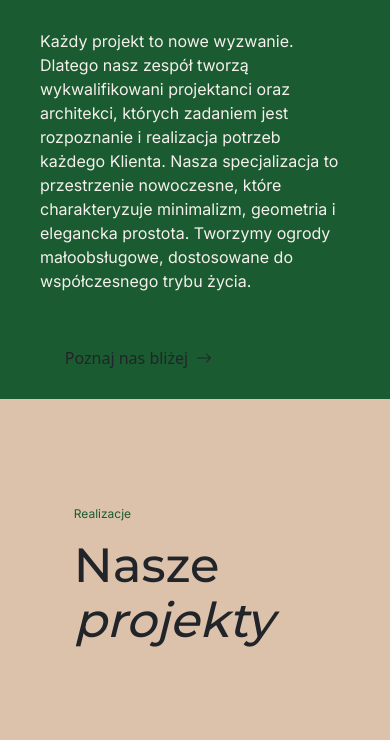
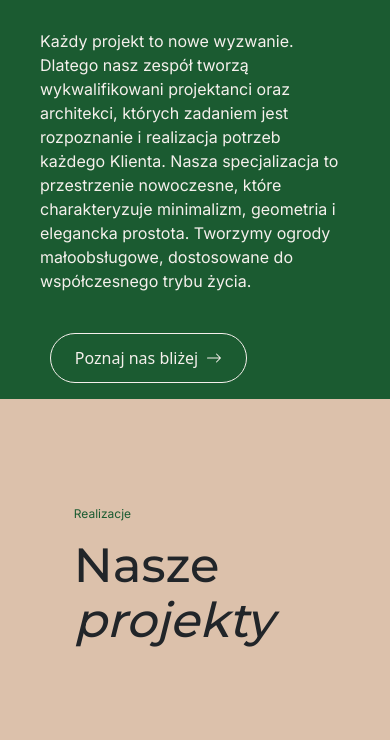
Before and after one commit to MariolaFilipiak/Giarddesign, a plain HTML site: page index.html in a window 390 px wide. In both pictures the pointer is over the link "Poznaj nas bliżej". Shown: the part 3619-4359 px from the top of the page. Drawn offline with nearby package versions, Linux system fonts and the light colour scheme.

Commit message:
transition and media added

```diff
--- a/css/about.css
+++ b/css/about.css
@@ -36,6 +36,13 @@
     color: #F5F0EC;
     border-color: #F5F0EC;
     width: 197px;
+    transition: transform 0.3s ease;
+}
+
+.about-button:hover {
+    transform: translateX(10px);
+    color: #F5F0EC;
+    border-color: #F5F0EC;
 }
 
 .about-description {
@@ -44,3 +51,9 @@
     font-weight: 400;
     line-height: 24px;
 }
+
+@media (max-width: 992px) {
+    .about-image {
+        height: 70vw;
+    }
+}
```
